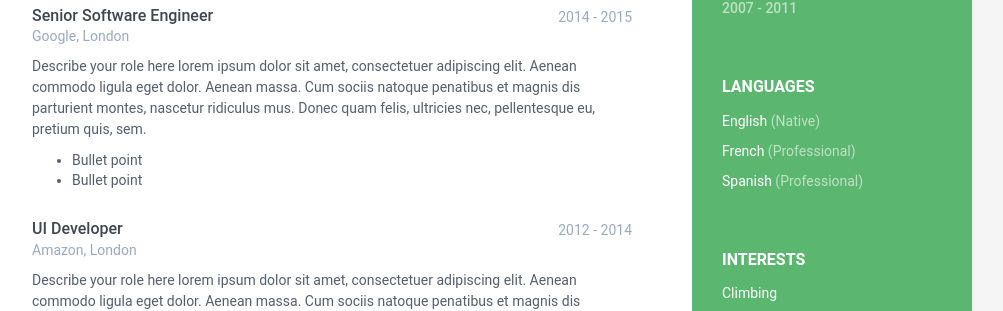
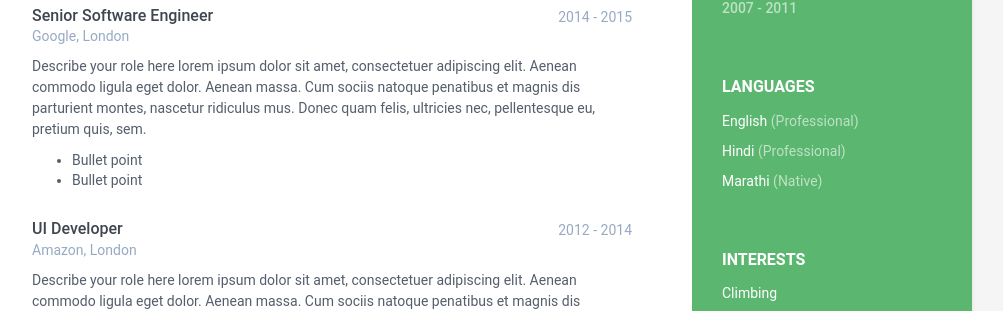
Before and after one commit to omkarpat/mystory, a Jekyll site: the page built from index.html, in a window 1280 px wide. Shown: the part 635-946 px from the top of the page, without its empty margins (168-1171 px from the left). Built offline with Jekyll 4.4.1, drawn with Linux system fonts in a browser that asks for light colours.

Commit message:
adding info

```diff
--- a/_data/data.yml
+++ b/_data/data.yml
@@ -25,13 +25,13 @@ sidebar:
 
     languages:
       - idiom: English
-        level: Native
-
-      - idiom: French
         level: Professional
 
-      - idiom: Spanish
+      - idiom: Hindi
         level: Professional
+
+      - idiom: Marathi
+        level: Native
 
     interests:
       - item: Climbing
```
